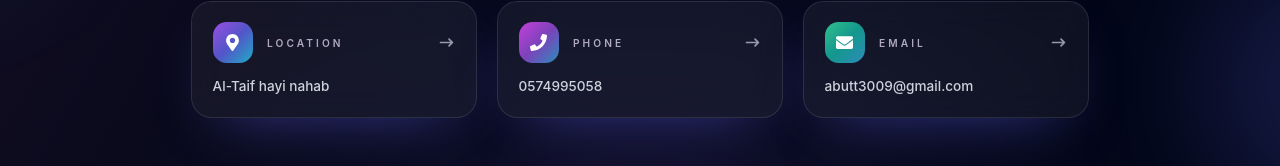
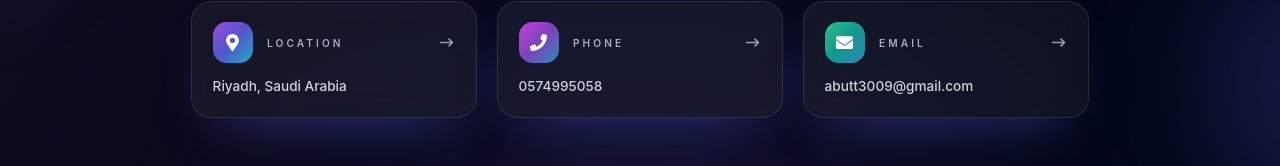
Before and after one commit to ahmadali3009/portfolio-web, a React (Vite) app: page / in a window 1280 px wide. Shown: the part 8454-8620 px from the top of the page. Built offline with nearby package versions, Linux system fonts and the light colour scheme.

Commit message:
location change

```diff
--- a/src/constants/index.js
+++ b/src/constants/index.js
@@ -364,14 +364,14 @@ export const PROJECTS_AR = [
 
 
 export const CONTACT_EN = {
-    address : "Al-Taif hayi nahab",
+    address : "Riyadh, Saudi Arabia",
     phone : "0574995058",
     email : "abutt3009@gmail.com"
 }
 
 
     export const CONTACT_AR = {
-      address: "الطائف حي نهاب",
+      address: "الرياض، المملكة العربية السعودية",
       phone: "0574995058",
       email: "abutt3009@gmail.com"
     }
```
